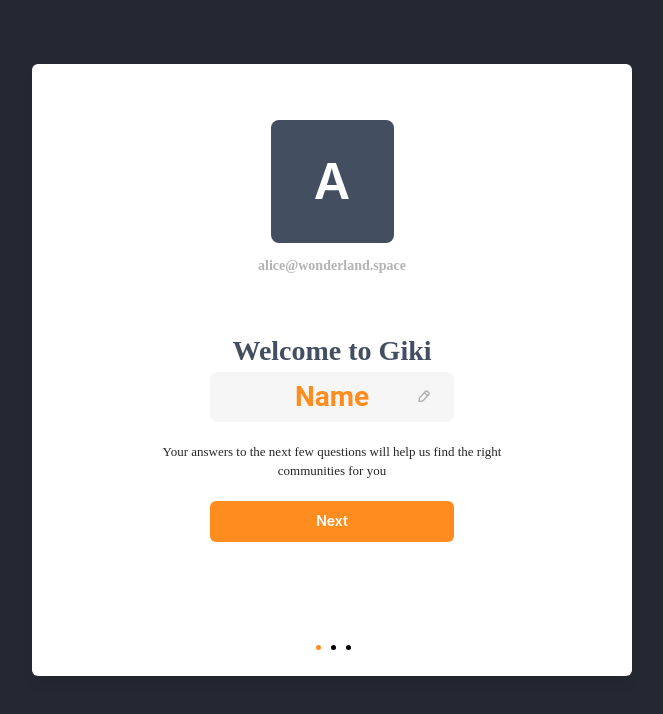
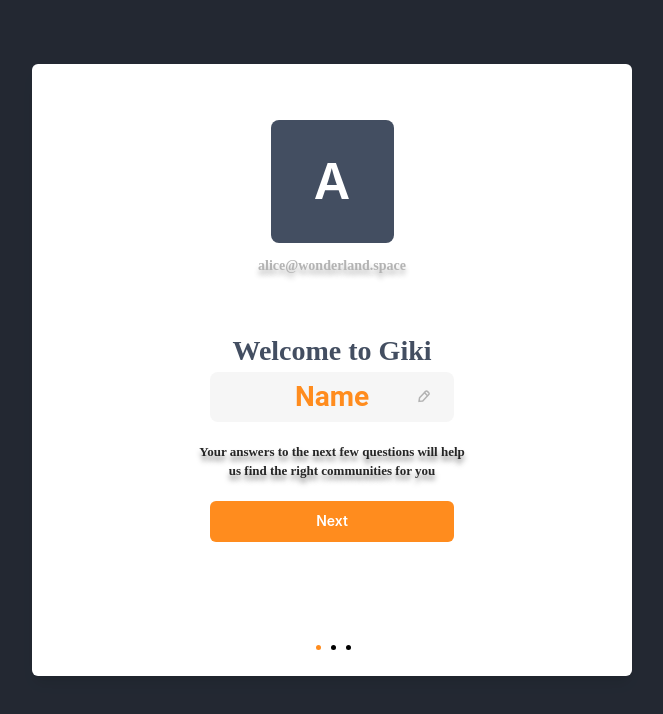
Before and after one commit to abdalrahman-shgori/lucidly, a React (Create React App) app: page / in a window 1280 px wide. Both pictures are taken after a click on the button "OPEN MODEL". Shown: the top 714 px of the page, without its empty margins (308-971 px from the left). Built offline with nearby package versions, Linux system fonts and the light colour scheme.

Commit message:
deployed website

```diff
--- a/src/components/landingPage/landingpage.tsx
+++ b/src/components/landingPage/landingpage.tsx
@@ -14,9 +14,7 @@
     }
   },
 });
-
 const Landing: React.FC<LandingProps> = () => {
-  const [open, setOpen] = useState<boolean>(false)
   return (
     <ChakraProvider theme={theme}>
       <div className="bg">
--- a/src/components/modal/modal.tsx
+++ b/src/components/modal/modal.tsx
@@ -10,9 +10,10 @@
   Box,
   Text,
   Flex,
+  EditableTextarea,
 } from '@chakra-ui/react';
 import Pen from "../../assets/images/PenIcon.svg"
-import { EditablePreview, useColorModeValue, IconButton, Input, useDisclosure, useEditableControls, ButtonGroup, SlideFade, Editable, Tooltip, EditableInput } from "@chakra-ui/react";
+import { EditablePreview, IconButton, Input, useDisclosure, useEditableControls, ButtonGroup, SlideFade, Editable, Tooltip, EditableInput } from "@chakra-ui/react";
 import { CheckIcon, CloseIcon } from "@chakra-ui/icons";
 import { useRecoilState } from 'recoil';
 import { myState } from '../../mystate';
@@ -20,8 +21,8 @@
 import Third from "./interest";
 import Sumbitted from "./submitted";
 import Second from "./languageCountry";
+import { editableInputTypes } from "@testing-library/user-event/dist/utils";
 function CustomModal(): JSX.Element {
-
   function EditableControls(): JSX.Element {
     const {
       isEditing,
@@ -49,6 +50,7 @@
       </Flex>
     )
   }
+
   const toast = useToast()
   const { isOpen, onOpen, onClose } = useDisclosure()
   const [recoilState, setRecoilState] = useRecoilState(myState);
@@ -60,6 +62,7 @@
       name: newValue,
     }));
   };
+
   const HandlerBack = (): void => {
     setValue((prevValue) => (prevValue - 1 + 3) % 3);
     setActiveIndices((prevActiveIndices) => {
@@ -122,6 +125,15 @@
   }
   const handleModalClose = () => {
   };
+
+const EditNameAlert = (): void =>{
+  toast({
+    title:"Please tab on pen figure to edit the name",
+    position: "top-left"
+
+  })
+}
+
   const boxStyles = {
     background: "#434E61",
     height: "5px",
@@ -132,6 +144,7 @@
   const boxes: JSX.Element[] = []; for (let i = 0; i < repeatCount; i++) {
     boxes.push(<Box key={i} style={boxStyles}></Box>);
   }
+
   console.log("data saved in the state managment", recoilState)
   return (
     <>
@@ -188,6 +201,7 @@
                     fontSize="14"
                     fontFamily="Poppins"
                     color="#B3B3B3"
+                    textShadow="0px 5px 5px rgba(38, 38, 38, 0.3)"
                   >
                     alice@wonderland.space
                   </Text>
@@ -225,18 +239,20 @@
                     position="relative"
                     onChange={handleNameChange}
                   >
-                    <EditablePreview />
+                    <EditablePreview onClick={EditNameAlert}/>
                     <Input as={EditableInput} />
                     <EditableControls />
                   </Editable>
                 </Box>
                 <Text
-                  width="70%"
+                  width="50%"
                   fontSize="13px"
                   color="#262626"
                   fontFamily="Poppins"
                   marginTop="20px"
                   textAlign="center"
+                  fontWeight="bold"
+                  textShadow="0px 5px 5px rgba(38, 38, 38, 0.5)"
                 >
                   Your answers to the next few questions will help us find the right communities for you
                 </Text>
```
